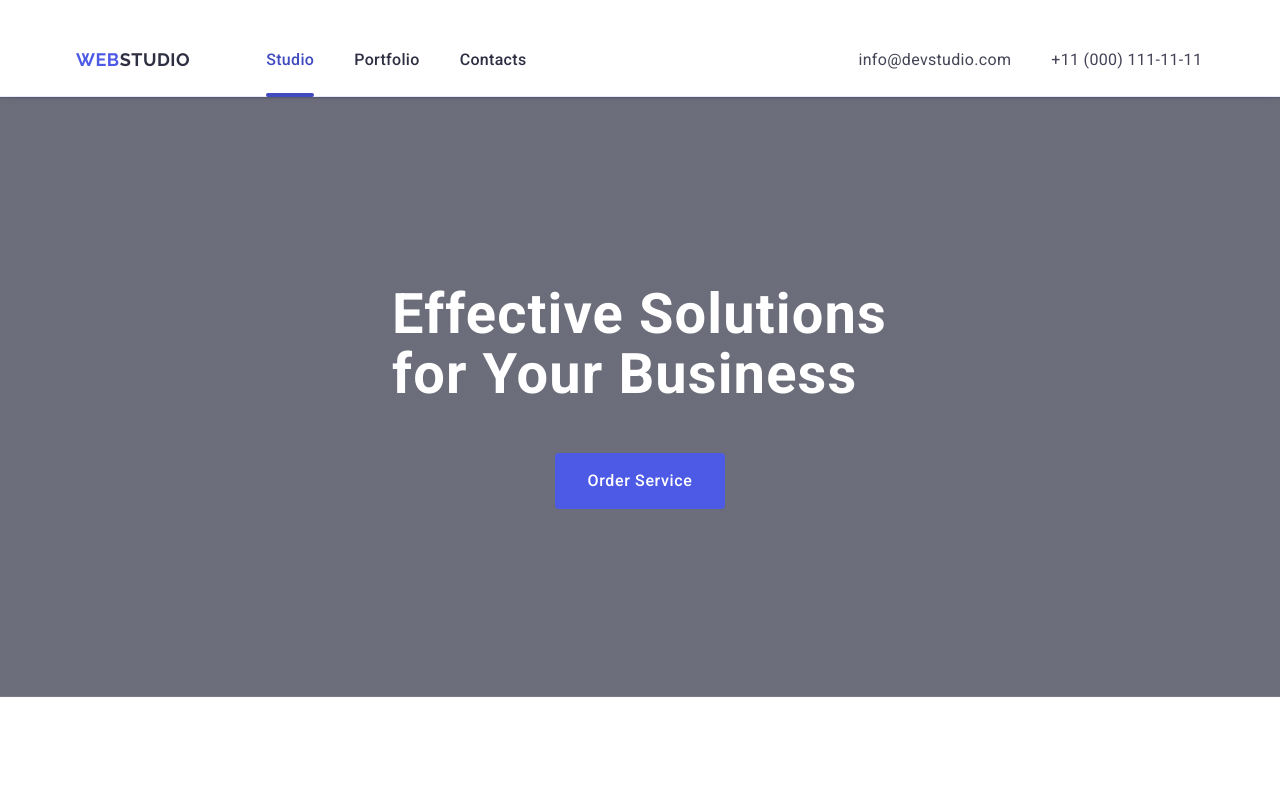
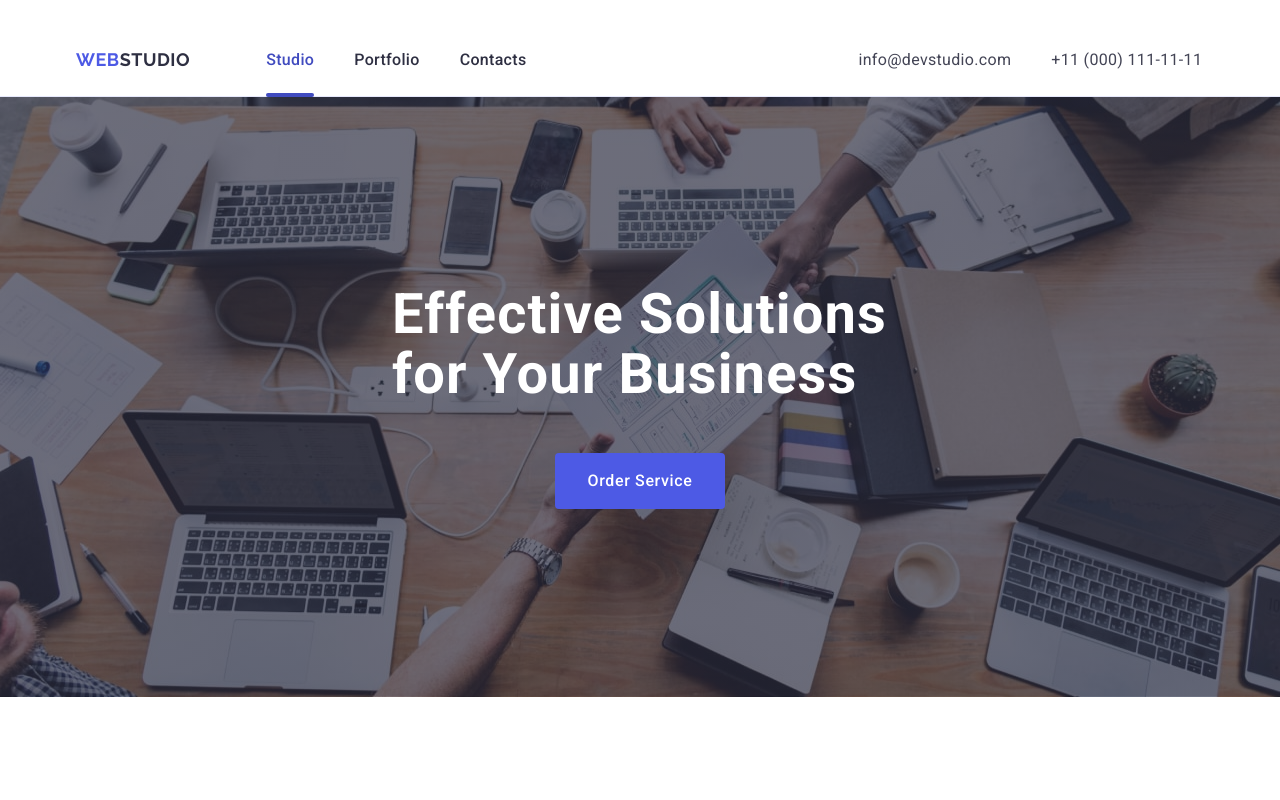
Before and after one commit to AgentKisa/goit-markup-hw-04, a plain HTML site: page index.html in a window 1280 px wide. Shown: the top 800 px of the page. Drawn offline with nearby package versions, Linux system fonts and the light colour scheme; the site is published under a folder, as on GitHub Pages, so addresses that start at the root find nothing.

Commit message:
Update style.css

```diff
--- a/css/style.css
+++ b/css/style.css
@@ -183,13 +183,17 @@ h6 {
 /* ======HERO======== */
 
 .hero {
-    background-image: linear-gradient(rgba(46, 47, 66, 0.7), rgba(46, 47, 66, 0.7)), url(/images/people-office.jpg);
+    background-image: linear-gradient(rgba(46, 47, 66, 0.7),
+            rgba(46, 47, 66, 0.7)),
+        url(../images/people-office.jpg);
+    padding-top: 188px;
+    padding-bottom: 188px;
     background-repeat: no-repeat;
     background-position: center;
     background-size: cover;
-    padding-top: 188px;
-    padding-bottom: 188px;
-    max-width: 1440px
+    max-width: 1440px;
+    display: block;
+    margin: auto;
 }
 
 
```
